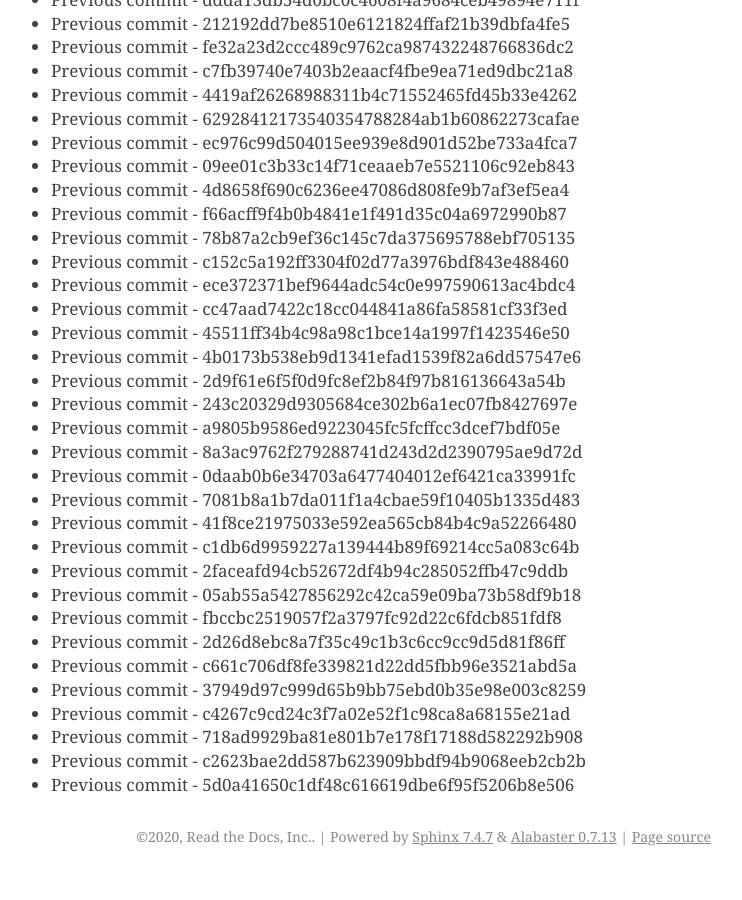
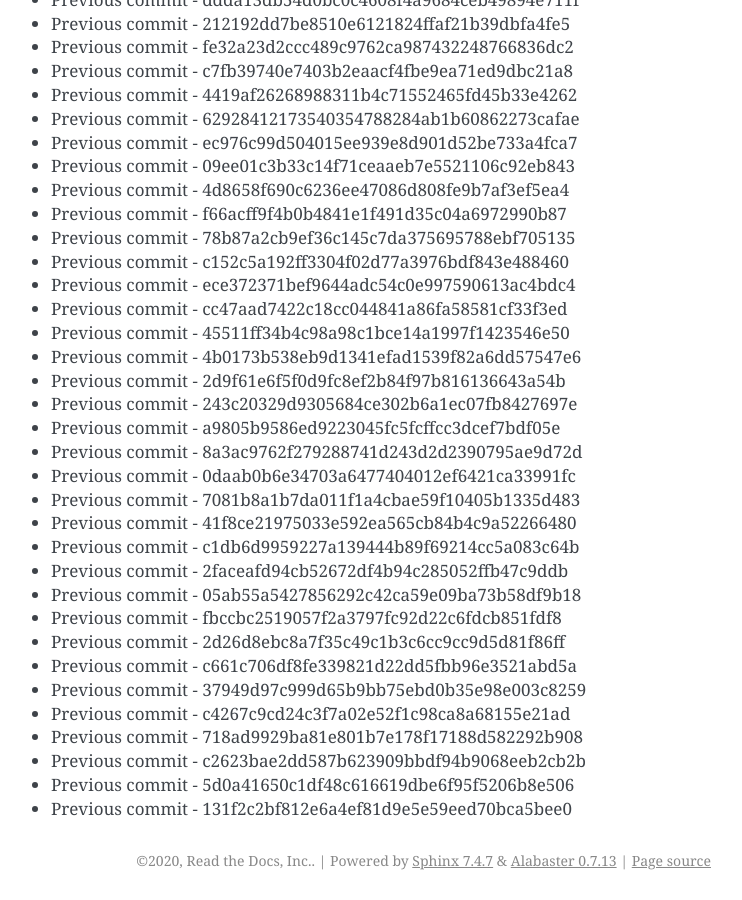
Before and after one commit to readthedocs/rtd-git-stresstest, a Sphinx documentation site: the page built from docs/updates.rst, in a window 1280 px wide and 900 px high, scrolled down 64360 px. Shown: the whole window, without its empty margins (399-1141 px from the left). Built offline with Sphinx 7.4.7, drawn with Linux system fonts in a browser that asks for light colours; before the commit the page ends 65236 px from its top, so only the background shows below that.

Commit message:
Generating commit from previous: 131f2c2bf812e6a4ef81d9e5e59eed70bca5bee0

```diff
--- a/docs/updates.rst
+++ b/docs/updates.rst
@@ -2736,3 +2736,4 @@ It can be tested for any performance characteristics.
 * Previous commit - 718ad9929ba81e801b7e178f17188d582292b908
 * Previous commit - c2623bae2dd587b623909bbdf94b9068eeb2cb2b
 * Previous commit - 5d0a41650c1df48c616619dbe6f95f5206b8e506
+* Previous commit - 131f2c2bf812e6a4ef81d9e5e59eed70bca5bee0
```
